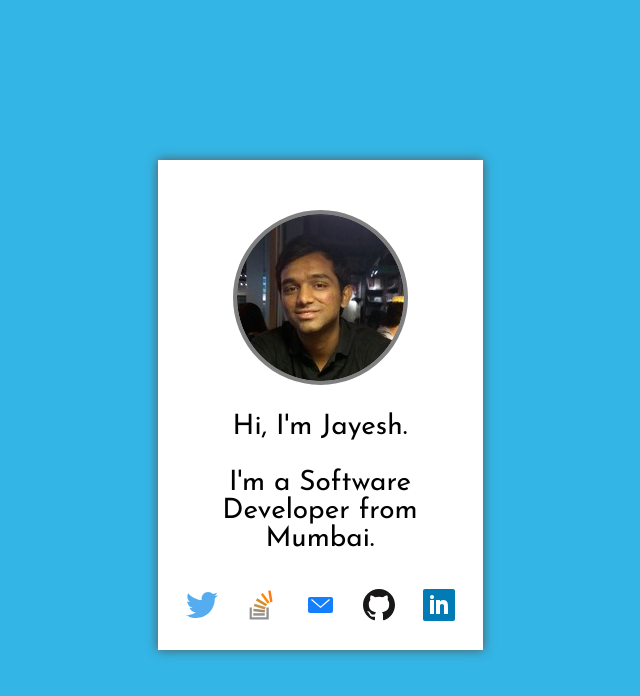
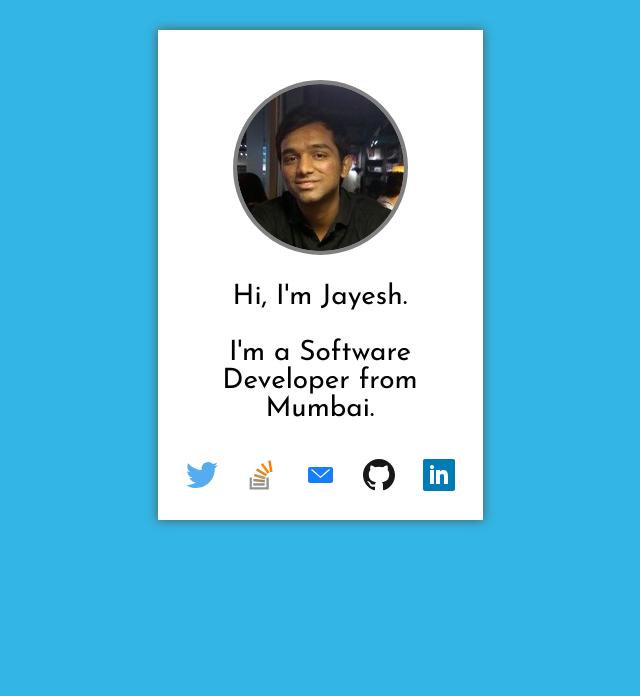
Before and after one commit to jayeshsolanki93/jayeshsolanki93.github.io, a plain HTML site: page index.html in a window 1280 px wide. Shown: the whole page, without its empty margins (320-960 px from the left). Drawn offline with Linux system fonts and the light colour scheme.

Commit message:
Trying to center the freaking div!

```diff
--- a/index.html
+++ b/index.html
@@ -4,6 +4,8 @@
 <head>
 	<meta charset=utf-8>
 	<meta name="viewport" content="width=device-width, initial-scale=1">
+	<meta name="mobile-web-app-capable" content="yes">
+	<meta name=theme-color content=#33b5e5>
 
 	<title>Jayesh Solanki</title>
 
--- a/styles/main.css
+++ b/styles/main.css
@@ -10,11 +10,9 @@ body {
 }
 
 .container {
-   position: absolute;
-   top: 50%;
-   margin-top: -240px;
-   left: 0;
-   width: 100%;
+	display: flex;
+	justify-content: center;
+	align-items: center;
 }
 
 .content {
@@ -24,8 +22,7 @@ body {
 	height: 390px;
 	display: block;
 	padding: 50px 20px;
-	margin-left: auto;
-	margin-right: auto;
+	margin: 30px auto 30px auto;
 }
 
 .content a {
```
